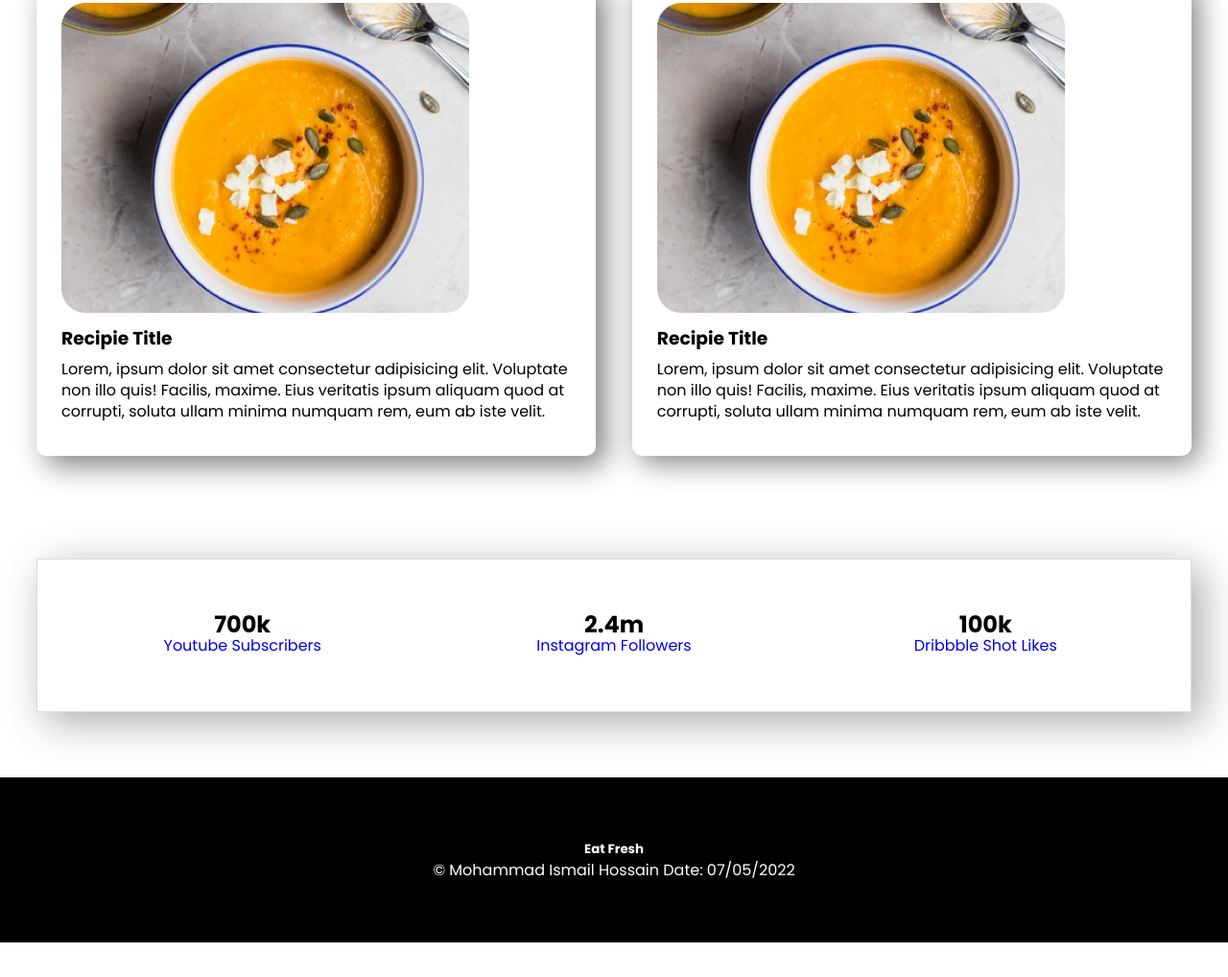
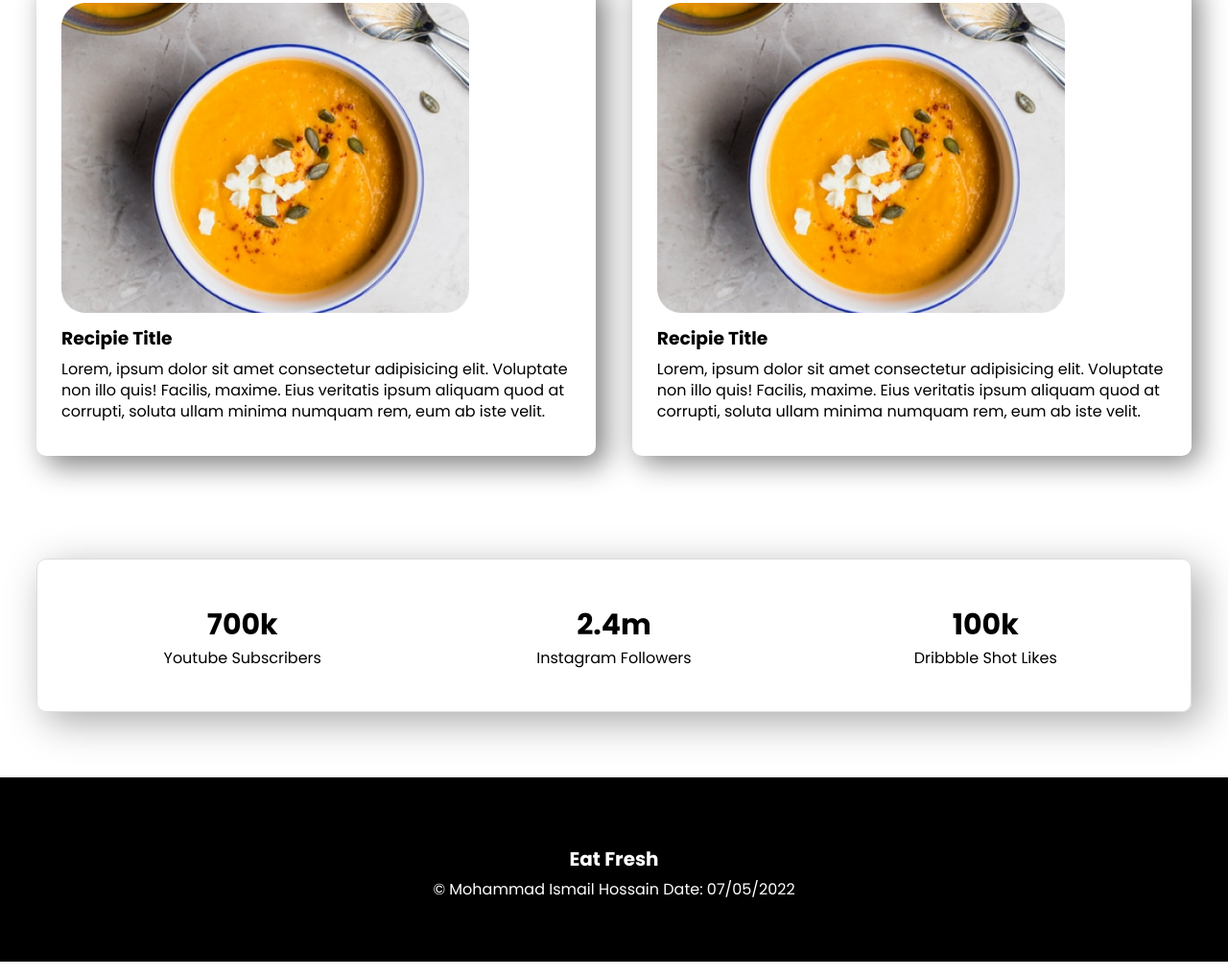
Before and after one commit to mdismail645221/eat-healthy, a plain HTML site: page index.html in a window 1280 px wide. Shown: the part 1356-2374 px from the top of the page at 96% size. Drawn offline with Linux system fonts and the light colour scheme.

Commit message:
some modifiar

```diff
--- a/style.css
+++ b/style.css
@@ -158,13 +158,20 @@ h1 {
     padding-left: 5%;
     text-align: center;
     padding-right: 5%;
+    border-radius: 10px;
 }
 .viewer-links{
     text-decoration: none;
     /* padding:100px; */
+    color: #000;
+}
+h2.viewer-heading2 {
+    font-size: 30px;
+    padding: 13px 0px;
 }
 .single-viewer-items{
     flex-basis: 33.3%;
+    /* border-radius: 10px; */
 }
 
 .viewers-items {
@@ -185,3 +192,7 @@ h1 {
     color: #fff;
     background-size: cover;
 }
+
+footer.footer h5 {
+    font-size: 1.25rem;padding: 10px 0px;
+}
```
